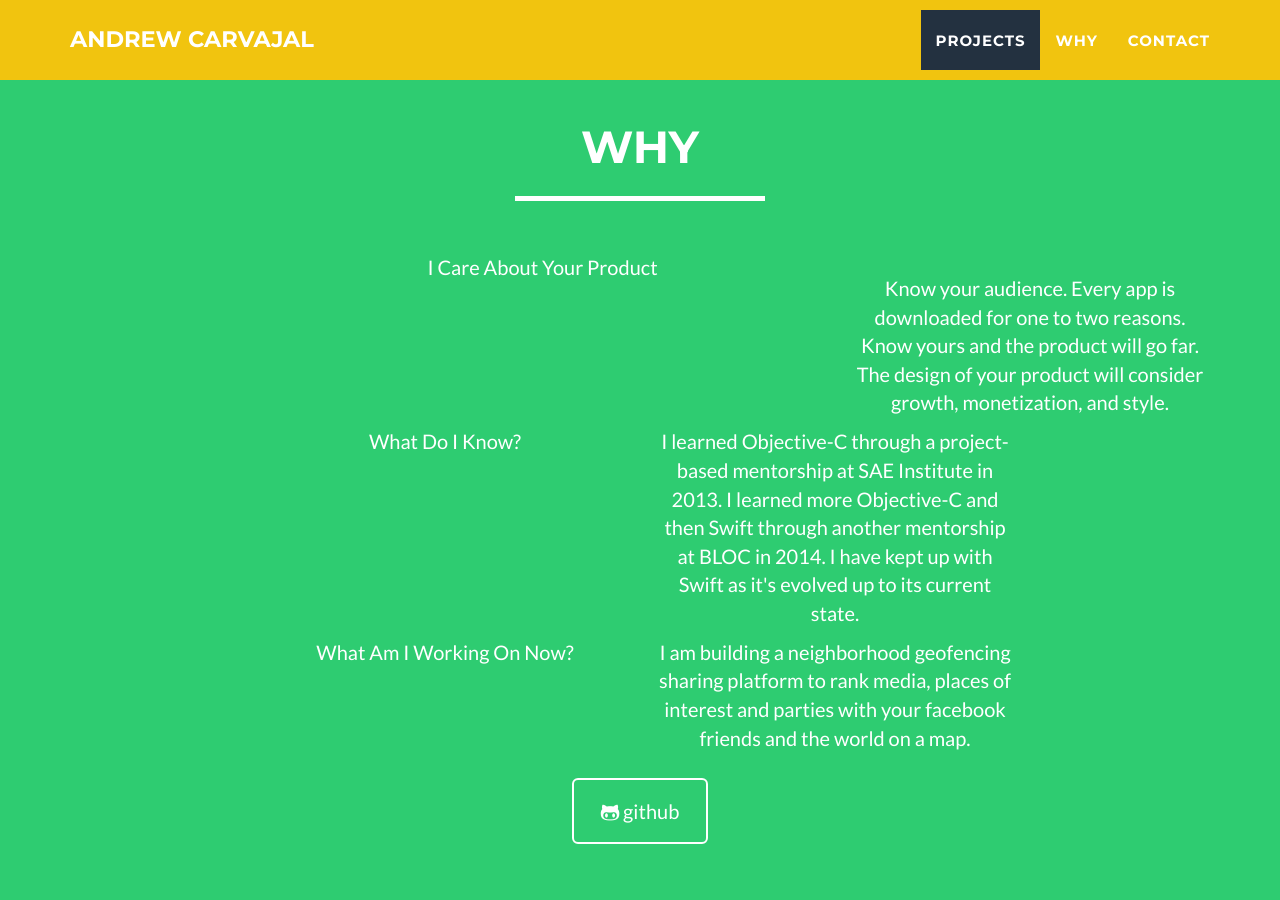
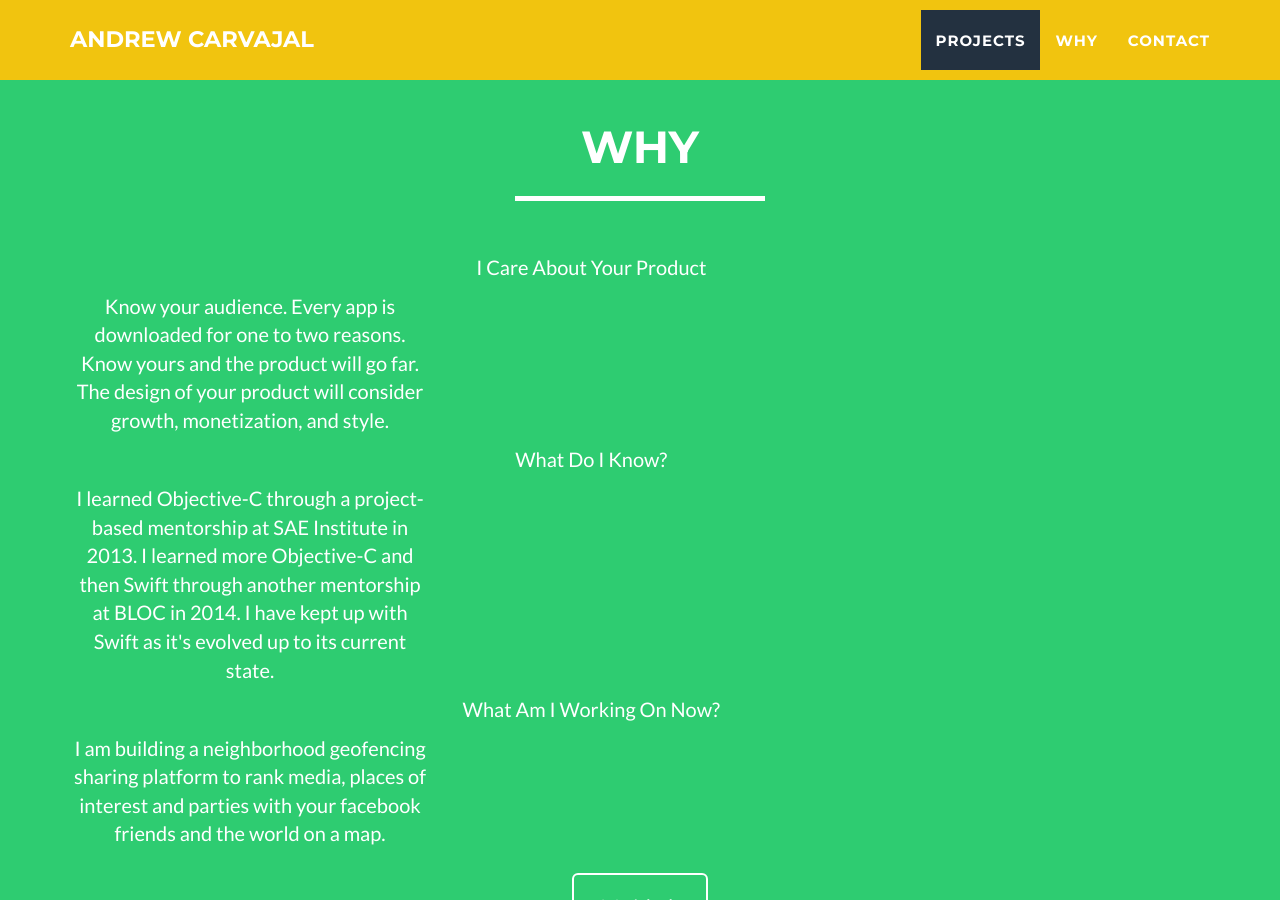
Before and after one commit to andrewcar/andrewcar.github.io, a Jekyll site: the page built from index.html, in a window 1280 px wide and 900 px high, scrolled down 1976 px. Built offline with Jekyll 4.4.1, drawn with Linux system fonts in a browser that asks for light colours.

Commit message:
Update about.html

```diff
--- a/_includes/about.html
+++ b/_includes/about.html
@@ -10,7 +10,7 @@
             <div class="row">
              <center>
                 <br>
-                <div class="col-lg-6 col-lg-offset-2">
+                <div class="col-lg-7 col-lg-offset-2">
                     <p>I Care About Your Product</p>
                 </div>
                 <br>
@@ -19,7 +19,7 @@
                 </div>
                 <br>
                 <br>
-                <div class="col-lg-4 col-lg-offset-2">
+                <div class="col-lg-7 col-lg-offset-2">
                     <p>What Do I Know?</p>
                 </div>
                 <br>
@@ -28,7 +28,7 @@
                 </div>
                 <br>
                 <br>
-                <div class="col-lg-4 col-lg-offset-2">
+                <div class="col-lg-7 col-lg-offset-2">
                     <p>What Am I Working On Now?</p>
                 </div>
                 <br>
```
